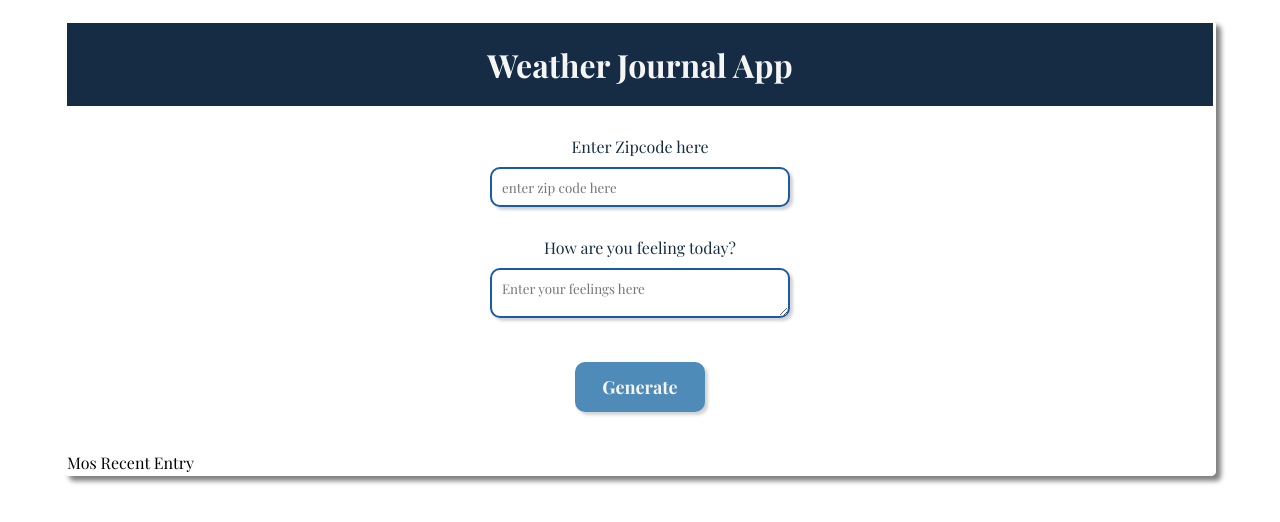
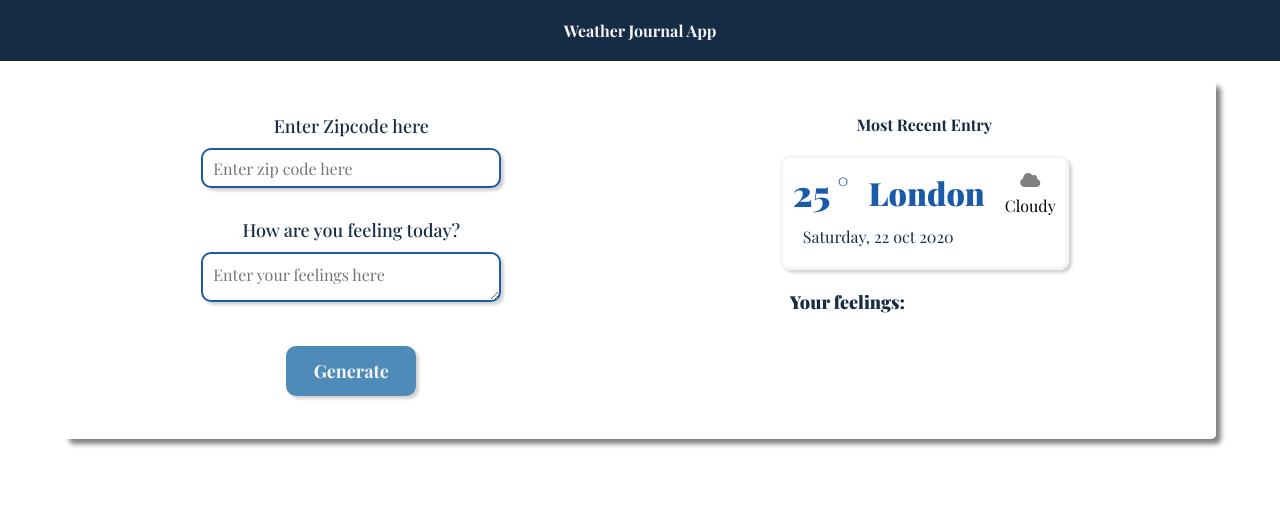
Before and after one commit to NohaFahmi/weather-journal-app, a website: page website/index.html in a window 1280 px wide. Drawn offline with nearby package versions, Linux system fonts and the light colour scheme; a web font is replaced by a local one.

Commit message:
Updated styling

```diff
--- a/package.json
+++ b/package.json
@@ -13,6 +13,7 @@
     "body-parser": "^1.19.0",
     "cors": "^2.8.5",
     "express": "^4.17.1",
+    "font-awesome": "^4.7.0",
     "path": "^0.12.7"
   }
 }
--- a/website/index.html
+++ b/website/index.html
@@ -3,20 +3,21 @@
   <head>
     <meta charset="UTF-8">
     <title>Weather Journal</title>
-    <!-- <link href="https://fonts.googleapis.com/css?family=Oswald:400,600,700|Ranga:400,700&display=swap" rel="stylesheet"> -->
+
+    <script src="https://kit.fontawesome.com/afad5cebe0.js" crossorigin="anonymous"></script>
+
     <link rel="stylesheet" href="style.css">
   </head>
 
   <body>
+    <div class ="header">
+      <h1>Weather Journal App</h1>
+    </div>
     <div class = "app">
-
-      <div class ="header">
-        <h1>Weather Journal App</h1>
-      </div>
       <div class="container">
         <div class ="zip-input">
           <label for="zip">Enter Zipcode here</label>
-          <input type="text" id="zip" placeholder="enter zip code here">
+          <input type="text" id="zip" placeholder="Enter zip code here">
         </div>
         <div class ="feels-input">
           <label for="feelings">How are you feeling today?</label>
@@ -27,13 +28,24 @@
       </div>
 
 
-      <div class ="holder entry">
-        <div class = "title">Mos Recent Entry</div>
-      <div id = "entryHolder">
-        <div id = "date"></div>
-      <div id = "temp"></div>
-      <div id = "content"></div>
-      </div>
+      <div class ="entry-container">
+        <div class = "title">
+          <h2>Most Recent Entry</h2>
+        </div>
+        <div class = "entry">
+          <div class = "temp">
+            <div><p class="temp-title">25 &deg;</p></div>
+            <div><p class="city">London</p></div>
+            <div><p class="icon"><i class="fas fa-cloud"></i><span>Cloudy</span></p></div>
+          </div>
+          <div id = "date-dev">
+            <p class="date">Saturday, 22 oct 2020</p>
+          </div>
+        </div>
+        <div class = "content-dev">
+          <span>Your feelings:</span>
+          <p class="dev"></p>
+        </div>
       </div>
     </div>
 
--- a/website/style.css
+++ b/website/style.css
@@ -7,6 +7,7 @@
     margin: 0;
     padding: 0;
     box-sizing: border-box;
+    font-size: 16px;
 }
 
 .app{
@@ -15,6 +16,9 @@
     margin: 20px auto;
     border-radius: 5px;
     box-shadow: 5px 5px 5px grey;
+    display: flex;
+    justify-content: space-around;
+    /* align-items: baseline; */
 }
 
 .header {
@@ -57,7 +61,8 @@ label {
     color: #152C44;
     display: block;
     margin: 10px 0;
-
+    font-size: 18px;
+    font-weight: 500;
 }
 
 .feels-input .myInput{
@@ -91,3 +96,67 @@ label {
     height: 55px;
     transition: all .1s linear;
 }
+
+.entry-container {
+    /* border: 1px solid black; */
+    padding: 10px;
+
+}
+.entry {
+    border: 3px solid whitesmoke;
+    padding: 10px;
+    border-radius: 10px;
+    box-shadow: 3px 3px 3px lightgray;
+}
+.title {
+    padding: 20px 10px;
+    color: #152C44;
+    text-align: center;
+}
+.temp {
+    display: flex;
+    justify-content: space-around;
+    align-items: center;
+
+    /* flex-wrap: wrap; */
+}
+.temp-title {
+    color: #1A5BA9;
+    font-weight: 900;
+    font-size: 36px;
+    margin-right: 20px;
+}
+
+.city {
+    color: #1A5BA9;
+    font-weight: 900;
+    font-size: 32px;
+    margin-right: 20px;
+}
+
+.temp div:nth-of-type(3) span{
+    display: block;
+    padding: 5px 0 0 0;
+
+}
+i {
+    color: gray;
+}
+.temp div:nth-of-type(3) {
+    text-align: center;
+}
+
+.date {
+    padding: 10px;
+    color: #152C44;
+}
+
+.content-dev {
+    margin: 10px auto;
+    padding: 10px;
+}
+.content-dev span {
+    color: #152C44;
+    font-size: 18px;
+    font-weight: 900;
+}
```
Also changed, not shown: 1 other file.
